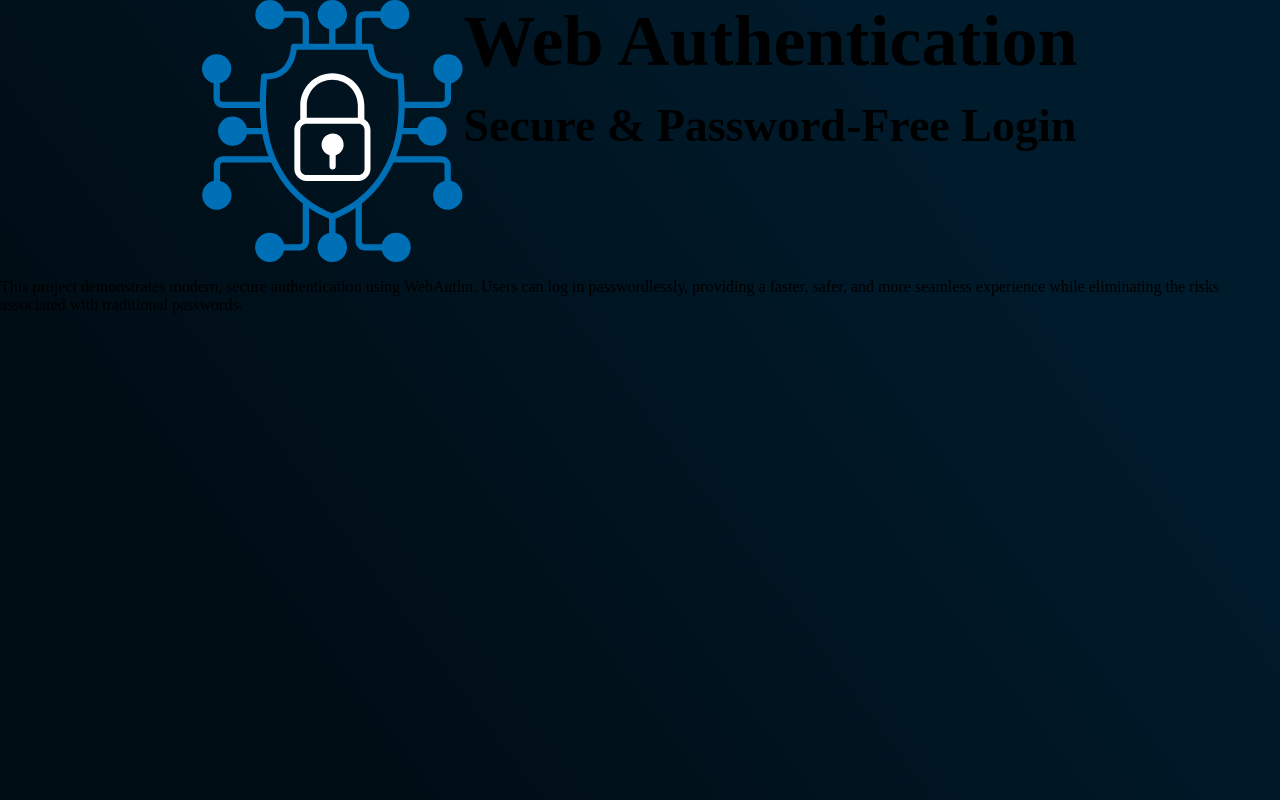
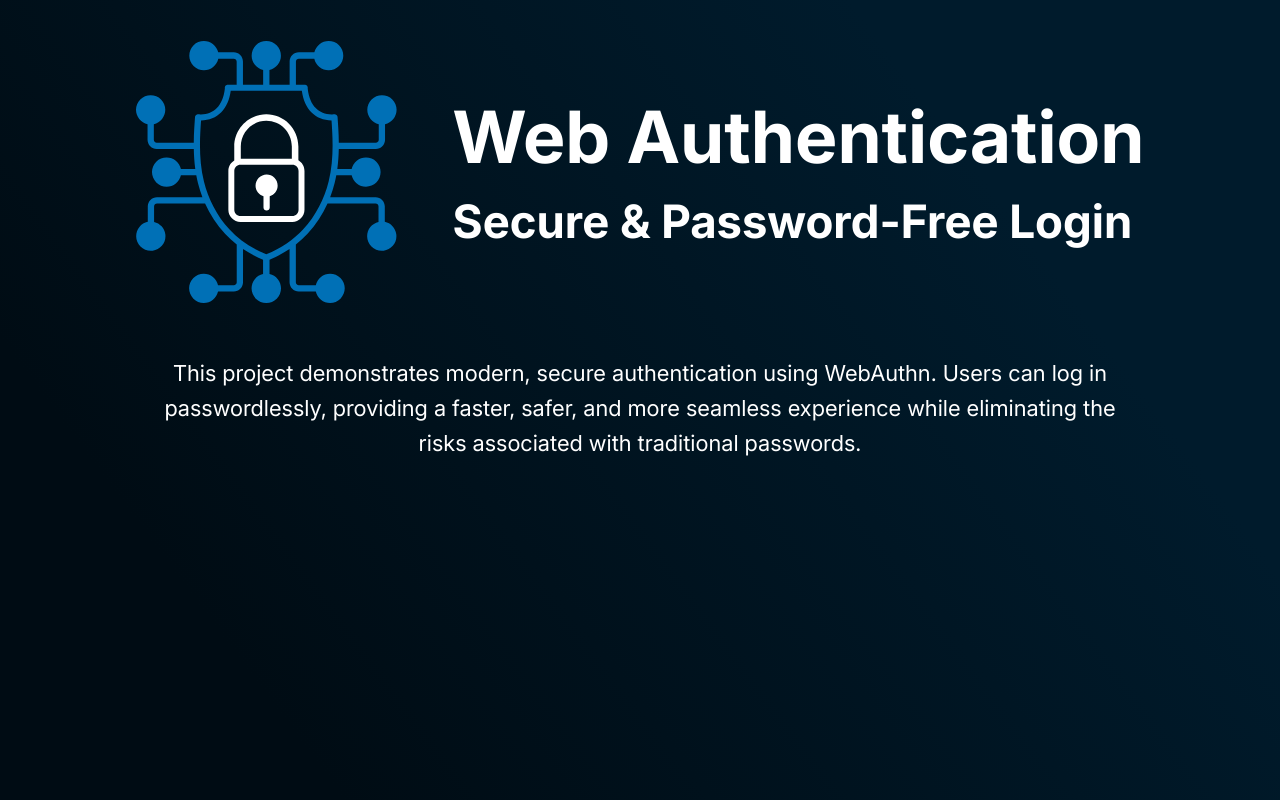
Before and after one commit to Vinimello90/web_auth_frontend, an Angular app: page / in a window 1280 px wide. Built offline with nearby package versions, Linux system fonts and the light colour scheme.

Commit message:
feat(header): add header styles

```diff
--- a/angular.json
+++ b/angular.json
@@ -27,7 +27,7 @@
                 "input": "public"
               }
             ],
-            "styles": ["./src/vendor/normalize.css", "./src/vendor/fonts.css"]
+            "styles": ["./src/styles.css", "./src/vendor/normalize.css", "./src/vendor/fonts.css"]
           },
           "configurations": {
             "production": {
--- a/src/app/components/header/header.component.css
+++ b/src/app/components/header/header.component.css
@@ -1,6 +1,12 @@
+.header {
+  padding: 41px 0 76px;
+}
+
 .header__top {
   display: flex;
   justify-content: center;
+  align-items: center;
+  gap: 56px;
 }
 
 .header__logo {
@@ -15,5 +21,13 @@
 
 .header__sub-title {
   font-size: 46px;
-  margin: 17px 0 0;
+  margin: 17px auto 0;
 }
+
+.header__description {
+  font-size: 22px;
+  margin: 53px auto 0;
+  line-height: 1.6;
+  max-width: 967px;
+  text-align: center;
+}
--- a/src/index.css
+++ /dev/null
@@ -1 +0,0 @@
-@import url('./app/blocks/header.component.css');
--- /dev/null
+++ b/src/styles.css
@@ -0,0 +1,6 @@
+body {
+  font-family: 'Inter', sans-serif;
+  font-weight: 400;
+  font-size: 16px;
+  color: white;
+}
```
